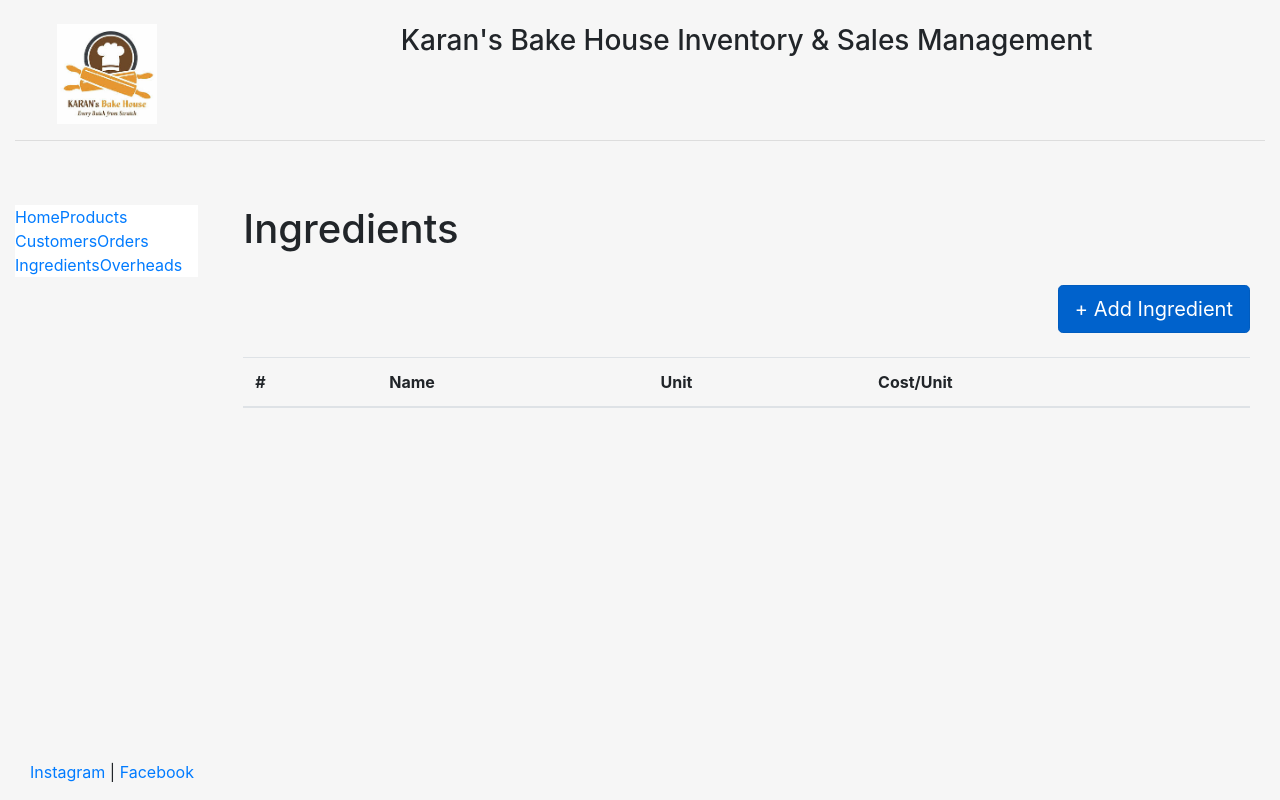
After one commit to rag2180/kbh_tool, a Django app: page /ingredients in a window 1280 px wide. The commit adds this page. Run offline with Django 3.2, Linux system fonts and the light colour scheme; data that the repository does not hold is empty; some libraries are stand-ins or nearby versions.

Commit message:
basic pages created

```diff
--- a/inventory/urls.py
+++ b/inventory/urls.py
@@ -4,6 +4,18 @@ from .views import *
 urlpatterns = [
     url(r'^$', home, name="home"),
     url(r'^products', products, name="products"),
+    url(r'^product/(?P<product_id>\d+)/edit/', edit_product, name="edit_product"),
     url(r'^add_product', add_product, name="add_product"),
-    url(r'^product/(?P<product_id>\d+)/edit/', edit_product, name="edit_product"),
+
+    url(r'^ingredients', ingredients, name="ingredients"),
+    url(r'^add_ingredient', add_ingredient, name="add_ingredient"),
+    url(r'^ingredient/(?P<ingredient_id>\d+)/edit/', edit_ingredient, name="edit_ingredient"),
+
+    url(r'^overheads', overheads, name="overheads"),
+    url(r'^add_overhead', add_overhead, name="add_overhead"),
+    url(r'^overhead/(?P<overhead_id>\d+)/edit/', edit_overhead, name="edit_overhead"),
+
+    url(r'^customers', customers, name="customers"),
+    url(r'^add_customer', add_customer, name="add_customer"),
+    url(r'^edit_customer/(?P<customer_id>\d+)/edit/', edit_customer, name="edit_customer"),
     ]
--- a/inventory/views.py
+++ b/inventory/views.py
@@ -1,6 +1,7 @@
-from django.shortcuts import render
-from .models import Product
-
+from django.shortcuts import render, redirect, get_object_or_404, HttpResponse
+from .models import Product, Ingredient, OverheadItem, Customer
+from .forms import IngredientForm, OverheadItemForm, CustomerForm
+from datetime import datetime
 
 def home(request):
     return render(request, 'index.html', {})
@@ -12,9 +13,130 @@ def products(request):
     return render(request, 'products.html', context)
 
 
+def ingredients(request):
+    ingredients = Ingredient.objects.all()
+    context = {'ingredients': ingredients}
+    return render(request, 'ingredients.html', context)
+
+
+def overheads(request):
+    overheads = OverheadItem.objects.all()
+    context = {'overheads': overheads}
+    return render(request, 'overheads.html', context)
+
+
+def customers(request):
+    print("inside customers")
+    customers = Customer.objects.all()
+    return render(request, 'customers.html', {'customers': customers})
+
+
 def add_product(request):
     return render(request, "add_product.html", context={})
 
 
 def edit_product(request, product_id):
     return render(request, "add_product.html", context={})
+
+
+def add_ingredient(request):
+    if request.method == "POST":
+        ingredient_form = IngredientForm(request.POST)
+        if ingredient_form.is_valid():
+                ingredient_form.save()
+        else:
+            print("INGREDIENT NOT VALID")
+            return render(request, 'add_ingredients.html', {'alert': True, 'ingredient_form': ingredient_form})
+
+    ingredient_form = IngredientForm()
+    return render(request, 'add_ingredients.html', {'ingredient_form': ingredient_form})
+
+
+def add_customer(request):
+    print("inside add_customer - {}".format(request))
+    if request.method == 'POST':
+        print("Post Request")
+        customer_form = CustomerForm(request.POST)
+        # print(product_form)
+        print(customer_form.is_valid())
+        if customer_form.is_valid():
+            print("Form is Valid")
+            print(customer_form.cleaned_data)
+            customer_name = customer_form.cleaned_data['name']
+            phone_number = customer_form.cleaned_data['phone_number']
+            address = customer_form.cleaned_data['address']
+            city = customer_form.cleaned_data['city']
+            email_id = customer_form.cleaned_data['email_id']
+            date = datetime.now()
+            customer = Customer.objects.create(name=customer_name, phone_number=phone_number,
+                                             address=address, email_id=email_id,
+                                             city=city, date=date)
+            print(customer)
+            return redirect("customers")
+        else:
+            customer_form = CustomerForm()
+            return render(request, 'add_customer.html',
+                          {'alert': True, 'customer_form': customer_form})
+
+    else:
+        customer_form = CustomerForm()
+
+    return render(request, 'add_customer.html', {'customer_form': customer_form})
+
+
+def edit_ingredient(request, ingredient_id):
+    ingredient = get_object_or_404(Ingredient, id=ingredient_id)
+    if request.method == "POST":
+        ingredient_form = IngredientForm(request.POST, instance=ingredient)
+        if ingredient_form.is_valid():
+            ingredient = ingredient_form.save(commit=False)
+            ingredient.save()
+            # redirect_path = '/ingredients_and_overheads/'.format(ingredient.id)
+            return redirect('ingredient')
+    else:
+        ingredient_form = IngredientForm(instance=ingredient)
+
+    return render(request, 'add_ingredients.html', {'ingredient_form': ingredient_form})
+
+
+def edit_customer(request, customer_id):
+    print("inside edit customer")
+    customer = get_object_or_404(Customer, id=customer_id)
+    print(customer)
+    if request.method == "POST":
+        customer_form = CustomerForm(request.POST, instance=customer)
+        if customer_form.is_valid():
+            ingredient = customer_form.save(commit=False)
+            ingredient.save()
+            return redirect("customers")
+    else:
+        customer_form = CustomerForm(instance=customer)
+
+    return render(request, 'add_customer.html', {'customer_form': customer_form})
+
+
+def add_overhead(request):
+    if request.method == "POST":
+        overhead_form = OverheadItemForm(request.POST)
+        if overhead_form.is_valid():
+                overhead_form.save()
+        else:
+            print("Overhead NOT VALID")
+            return render(request, 'add_overhead.html', {'alert': True, 'overhead_form': add_overhead})
+
+    overhead_form = OverheadItemForm()
+    return render(request, 'add_overhead.html', {'overhead_form': overhead_form})
+
+
+def edit_overhead(request, overhead_id):
+    overhead = get_object_or_404(OverheadItem, id=overhead_id)
+    if request.method == "POST":
+        overhead_item_form = OverheadItemForm(request.POST, instance=overhead)
+        if overhead_item_form.is_valid():
+            overhead = overhead_item_form.save(commit=False)
+            overhead.save()
+            return redirect('overheads')
+    else:
+        overhead_item_form = OverheadItemForm(instance=overhead)
+
+    return render(request, 'add_overhead.html', {'overhead_item_form': overhead_item_form})
--- a/templates/header.html
+++ b/templates/header.html
@@ -44,9 +44,10 @@
 			  <ul class="nav nav-pills nav-stacked">
 				<li><a href='/'>Home</a></li>
 				<li><a href='{% url 'products' %}'>Products</a></li>
+                <li><a href='{% url 'customers' %}'>Customers</a></li>
 				<li><a href='#'>Orders</a></li>
-                <li><a href='#'>Ingredients</a></li>
-                <li><a href='#'>Overheads</a></li>
+                <li><a href='{% url 'ingredients'%}'>Ingredients</a></li>
+                <li><a href='{% url 'overheads' %}'>Overheads</a></li>
 			  </ul>
 			</div> <!--well bs-sidebar affix-->
 		  </div> <!--col-sm-2-->
--- /dev/null
+++ b/templates/ingredients.html
@@ -0,0 +1,37 @@
+{% extends 'header.html' %}
+
+{% block content %}
+<h1>Ingredients</h1>
+<br>
+<div class="buttion_place" align="right">
+    <a href="{% url 'add_ingredient' %}" class="btn btn-primary btn-lg active" role="button" aria-pressed="true"> + Add Ingredient</a>
+</div>
+<br>
+<table class="table table-hover">
+    <thead>
+    <tr>
+        <th>#</th>
+        <th>Name</th>
+        <th>Unit</th>
+        <th>Cost/Unit</th>
+    </tr>
+    </thead>
+    <tbody>
+    {% for ingredient in ingredients %}
+
+        <tr>
+            <th>
+{#                <a href="{% url 'detail' product.pk %}">#}
+                    {{ ingredient.pk }}
+{#                </a>#}
+            </th>
+            <td>{{ ingredient.name }}</td>
+            <td>{{ ingredient.unit }}</td>
+            <td>{{ ingredient.unit_cost }}</td>
+            <td><a href="{% url 'edit_ingredient' ingredient_id=ingredient.id %}"><button type="button" class="btn btn-default"><span class="glyphicon glyphicon-pencil" aria-hidden="true"></span>Edit</button> </a> </td>
+        </tr>
+    {% endfor %}
+
+    </tbody>
+</table>
+{% endblock %}
```
Also changed, not shown: inventory/forms.py (added, +68 -0 lines), templates/add_customer.html (added, +33 -0 lines), templates/add_ingredients.html (added, +29 -0 lines), templates/add_overhead.html (added, +31 -0 lines), templates/customers.html (added, +36 -0 lines), templates/overheads.html (added, +33 -0 lines), templates/nav.html (deleted).
